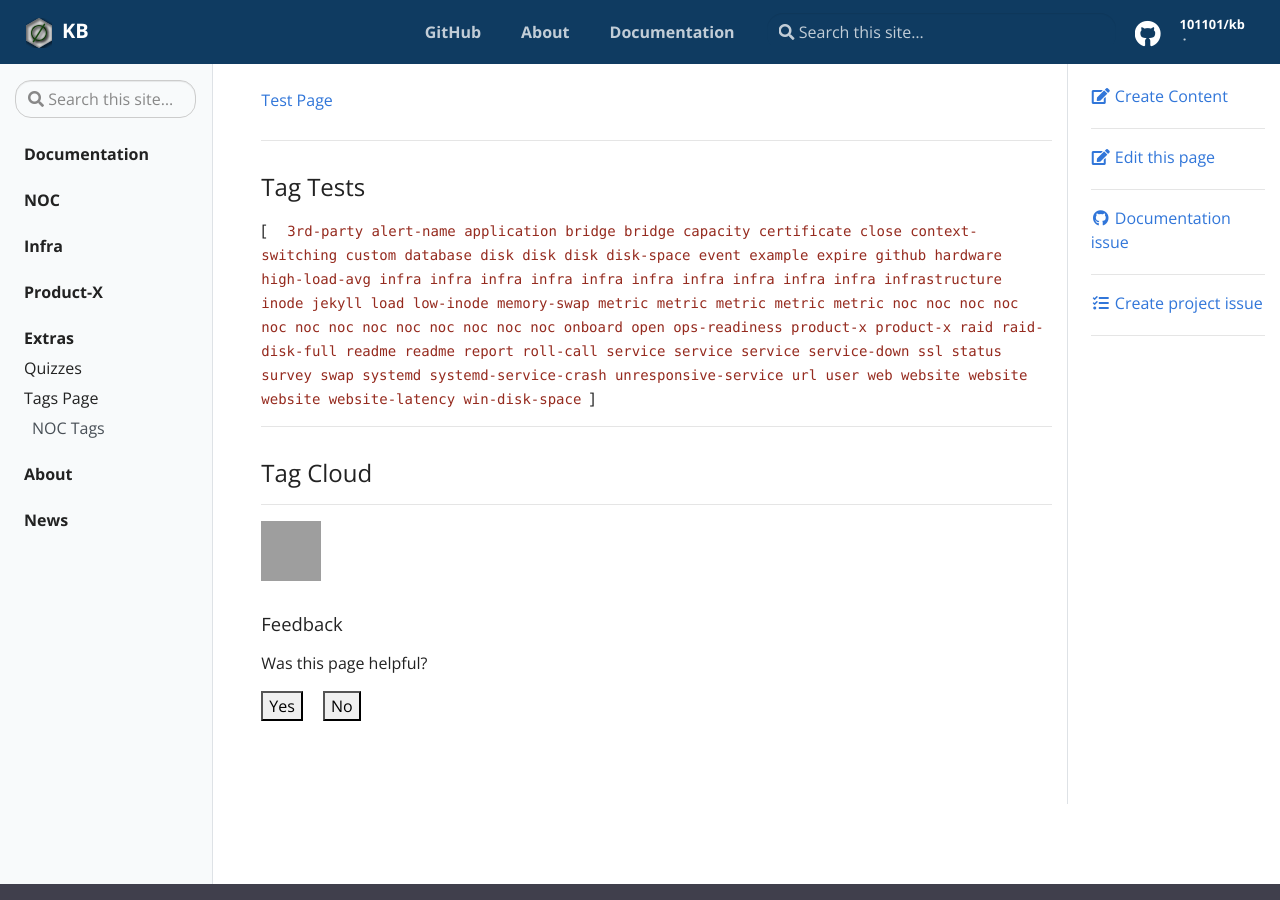
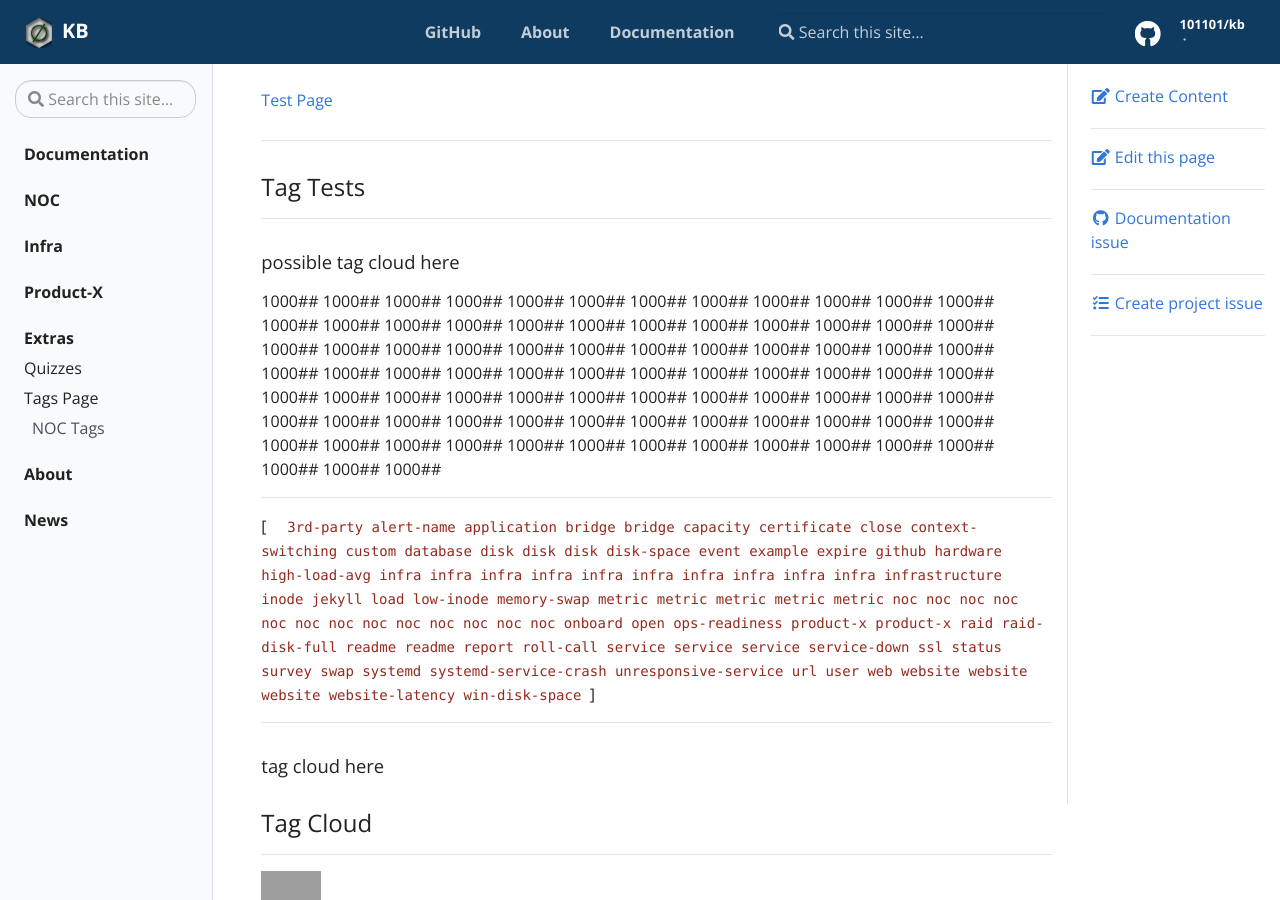
Before and after one commit to 101101/kb, a Jekyll site: the page built from pages/test_1.html, in a window 1280 px wide and 900 px high. Built offline with Jekyll 4.4.1, drawn with Linux system fonts in a browser that asks for light colours; grey boxes are pictures that could not be loaded.

Commit message:
Update test_1.html

```diff
--- a/pages/test_1.html
+++ b/pages/test_1.html
@@ -29,6 +29,29 @@ permalink: /test_1/
   {% endif %}
 {% endfor %}
 
+
+<hr>
+
+<h5>possible tag cloud here</h5>
+
+{% for tag in testtags %}
+    {{ tag[1].size | plus: 1000 }}#{{ tag[0] }}#{{ tag[1].size }}
+{% endfor %}
+
+{% assign sortedtemptags = temptags | split:' ' | sort | reverse %}
+
+{% for temptag in sortedtemptags %}
+    {% assign tagitems = temptag | split: '#' %}
+    {% capture tagname %}
+        {{ tagitems[1] }}
+    {% endcapture %}
+    <a href="{% if site.tag_search_endpoint %}{{ site.tag_search_endpoint }}{{ tag }}{% else %}{{ site.url }}{{ site.baseurl }}/tags#{{ tag }} {% endif %}"><code class="highligher-rouge">{{ tag }}</code>&nbsp;</a>
+{% endfor %}
+
+
+<hr>
+
+
 <span>[
   {% for tag in testtags %}
     {% capture tag_name %}{{ tag }}{% endcapture %}
@@ -36,7 +59,10 @@ permalink: /test_1/
   {% endfor %}
 ]</span>
 
+
 <hr>
+
+<h5>tag cloud here</h5>
 
 {% include tag_cloud.html %}
 
```
